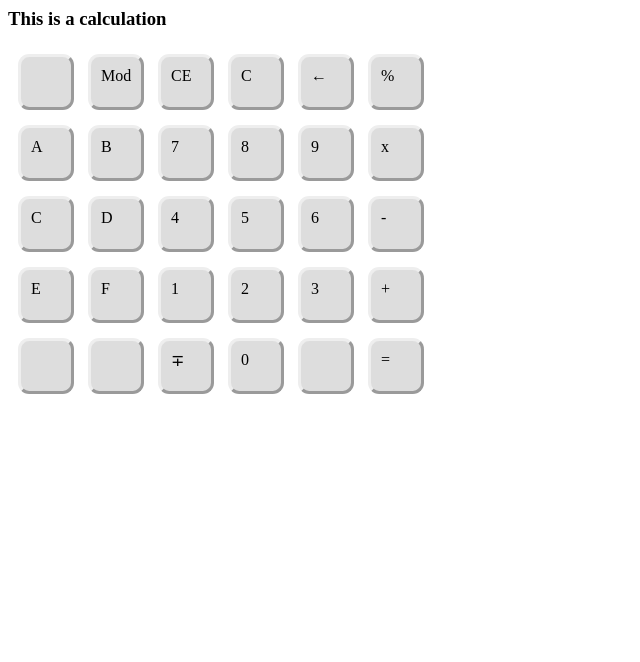
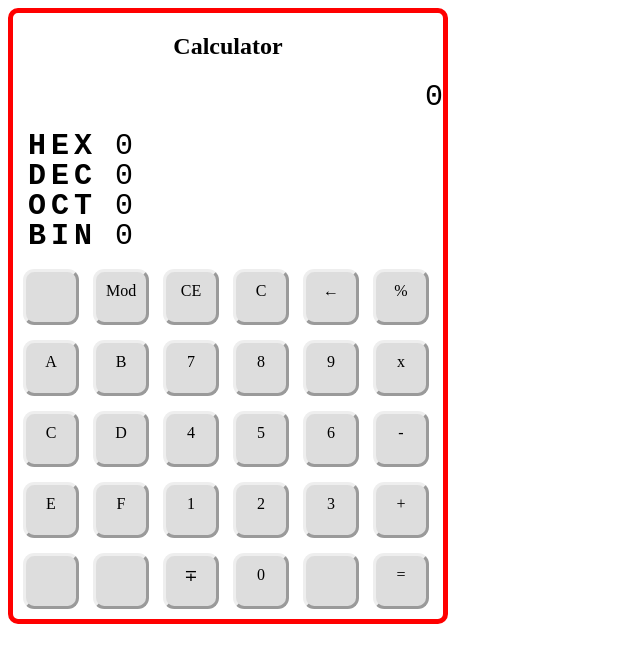
Before and after one commit to archiexdex/webHW1, a plain HTML site: page index.html in a window 1280 px wide. Shown: the whole page, without its empty margins (0-640 px from the left). Drawn offline with Linux system fonts and the light colour scheme.

Commit message:
1. Modify CSS HTML

```diff
--- a/index.html
+++ b/index.html
@@ -9,12 +9,43 @@
   <link rel="stylesheet" href="mycss.css" media="screen" title="no title">
 </head>
 <body>
+  <div class="css_table">
 
-  <div class="header">
-    <h3>This is a calculation</h3>
-  </div>
+    <div class="header">
+      <h2>Calculator</h2>
+    </div>
 
-  <div class="css_table">
+    <div class="result">0</div>
+
+    <div class="show_table">
+      <div class="show_row">
+        <div class="show_cell">
+          <div class="show_header">HEX</div>
+          <div class="show_result">0</div>
+        </div>
+      </div>
+      <div class="show_row">
+        <div class="show_cell">
+          <div class="show_header">DEC</div>
+          <div class="show_result">0</div>
+        </div>
+
+      </div>
+      <div class="show_row">
+        <div class="show_cell">
+          <div class="show_header">OCT</div>
+          <div class="show_result">0</div>
+        </div>
+
+      </div>
+      <div class="show_row">
+        <div class="show_cell">
+          <div class="show_header">BIN</div>
+          <div class="show_result">0</div>
+        </div>
+
+      </div>
+    </div>
 
     <div class="css_trow">
       <div class="css_tcol"></div>
--- a/mycss.css
+++ b/mycss.css
@@ -2,14 +2,52 @@ body {
 
 }
 
-#css_table {
-  /*display: table;*/
+.css_table {
+  /*display: block;*/
   /*border-collapse: collapse;*/
+  border: 5px solid red;
+  border-radius: 10px;
+  width: 430px;
+
+
 }
 
 .header {
+  text-align: center;
 
 }
+
+.result {
+  text-align: right;
+  font-family: monospace;
+  font-size: 30px;
+}
+
+.show_table {
+  margin: 5px ;
+  padding: 10px;
+}
+
+.show_row {
+
+}
+
+.show_cell {
+  height: 30px;
+  font-family: monospace;
+  font-size: 30px;
+}
+
+.show_header {
+  display: inline-block;
+  font-weight: bold;
+  letter-spacing: 5px;
+}
+
+.show_result {
+  display: inline-block;
+}
+
 
 .css_trow {
   /*display: table-row;*/
@@ -19,17 +57,14 @@ body {
 
 .css_tcol {
   display: inline-block;
+  vertical-align: middle;
   padding: 10px;
-  margin: 5px;
+  margin: 5px ;
   border: 2px solid powderblack;
   border-style: outset;
   border-radius: 20%;
   width: 30px;
   height: 30px;
   background-color: #dddddd;
-  vertical-align: middle;
+  text-align: center;
 }
-
-/*td {
-  padding: 20px;
-}*/
```
